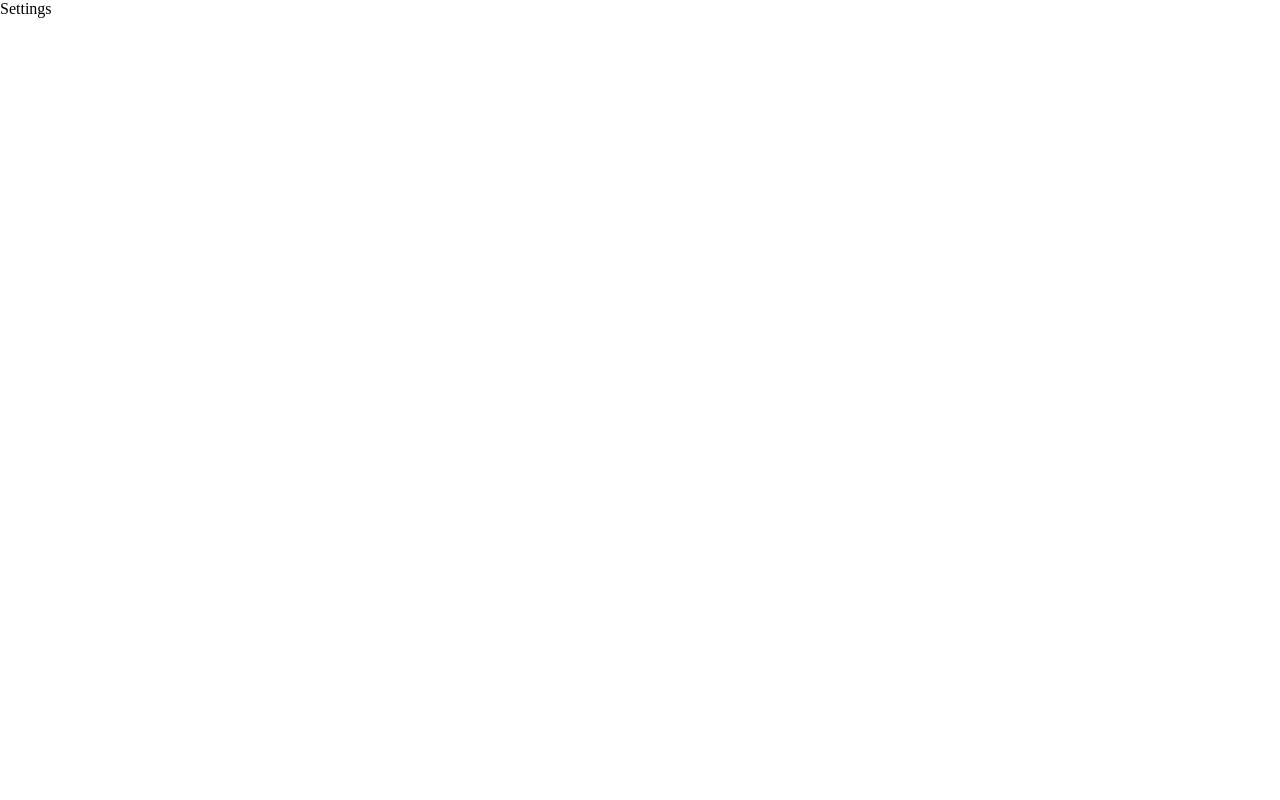
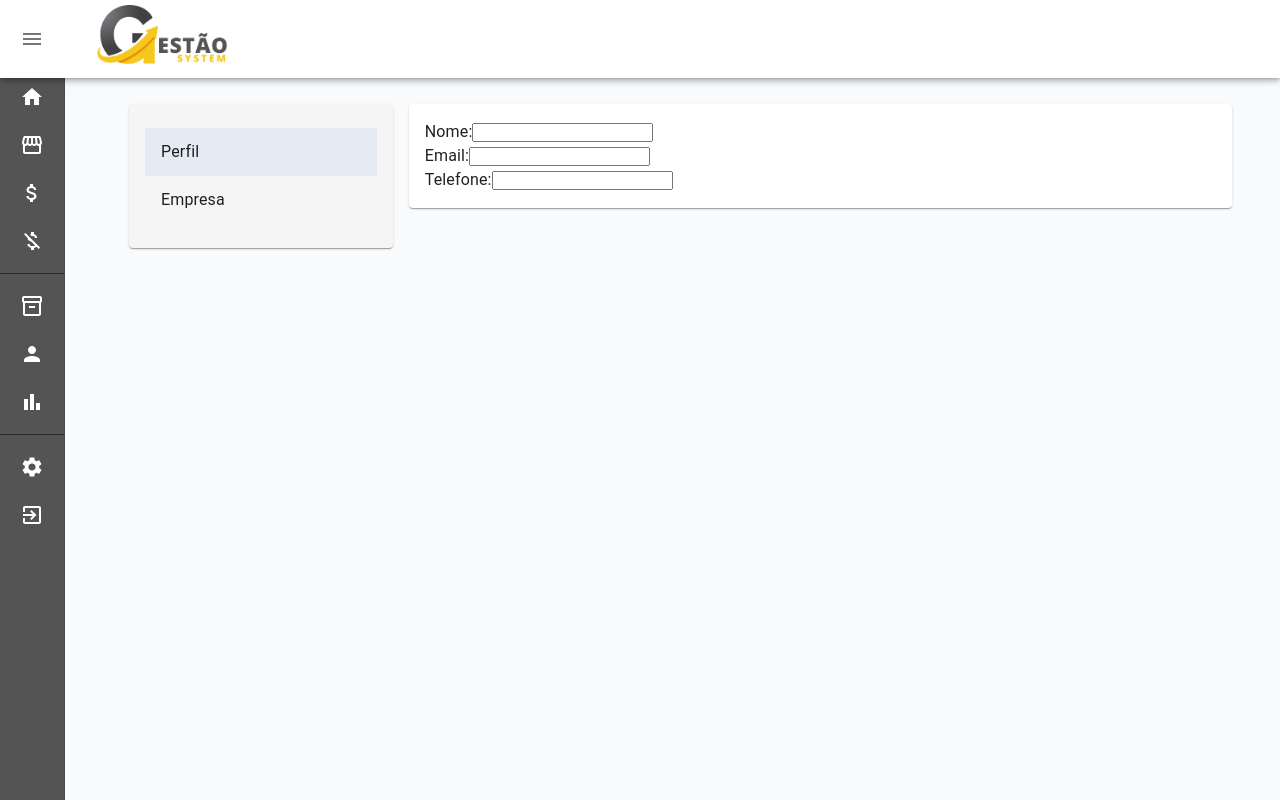
Before and after one commit to LuccaMenezes/gestaoSystem, a React (Vite) app in the folder frontend/: page /configuracoes in a window 1280 px wide. Built offline with nearby package versions, Linux system fonts and the light colour scheme.

Commit message:
Created the basic components of the settings page

```diff
--- a/frontend/src/pages/settings/Settings.jsx
+++ b/frontend/src/pages/settings/Settings.jsx
@@ -1,8 +1,97 @@
-import React from 'react'
+import { useState } from 'react'
+import Sidebar from '../../components/sidebar/Sidebar'
+
+import Box from '@mui/material/Box';
+import { styled } from '@mui/system';
+import Container from '@mui/material/Container';
+import Grid from '@mui/material/Grid';
+import Paper from '@mui/material/Paper';
+import List from '@mui/material/List';
+import ListItem from '@mui/material/ListItem';
+import ListItemText from '@mui/material/ListItemText';
+
+const SidebarAerea = styled(Paper)(({ theme }) => ({
+  backgroundColor: '#f5f5f5',
+  padding: theme.spacing(2),
+}));
+
+
+
 
 const Settings = () => {
+
+  const [selectedOption, setSelectedOption] = useState('perfil');
+
+  const handleOptionSelect = (option) => {
+    setSelectedOption(option);
+  };
+
+  const renderFields = () => {
+    if (selectedOption === 'perfil') {
+      return (
+        <>
+          <div>
+            <label>Nome:</label>
+            <input type="text" />
+          </div>
+
+          <div>
+            <label>Email:</label>
+            <input type="email" />
+          </div>
+
+          <div>
+            <label>Telefone:</label>
+            <input type="tel" />
+          </div>
+        </>
+      );
+    } else if (selectedOption === 'empresa') {
+      return (
+        <>
+          <label>CNPJ:</label>
+          <input type="text" />
+
+          <label>Razão Social:</label>
+          <input type="text" />
+
+          <label>Setor de Atuação:</label>
+          <input type="text" />
+        </>
+      );
+    }
+
+    return null;
+  };
   return (
-    <div>Settings</div>
+    <>
+      <Box sx={{ display: "flex" }}>
+        <Sidebar />
+        <Box component="main" sx={{ flexGrow: 1, p: 3, marginTop: '64px' }}>
+          <Container maxWidth="lg" sx={{ marginTop: 2 }}>
+            <Grid container spacing={2}>
+              <Grid item xs={3}>
+                <SidebarAerea>
+                  <List>
+                    <ListItem button selected={selectedOption === 'perfil'} onClick={() => handleOptionSelect('perfil')}>
+                      <ListItemText primary="Perfil" />
+                    </ListItem>
+                    <ListItem button selected={selectedOption === 'empresa'} onClick={() => handleOptionSelect('empresa')}>
+                      <ListItemText primary="Empresa" />
+                    </ListItem>
+                  </List>
+                </SidebarAerea>
+              </Grid>
+              <Grid item xs={9}>
+                <Paper sx={{ padding: 2 }}>
+                  {renderFields()}
+                </Paper>
+              </Grid>
+            </Grid>
+          </Container>
+        </Box>
+      </Box>
+    </>
   )
 }
 
```
